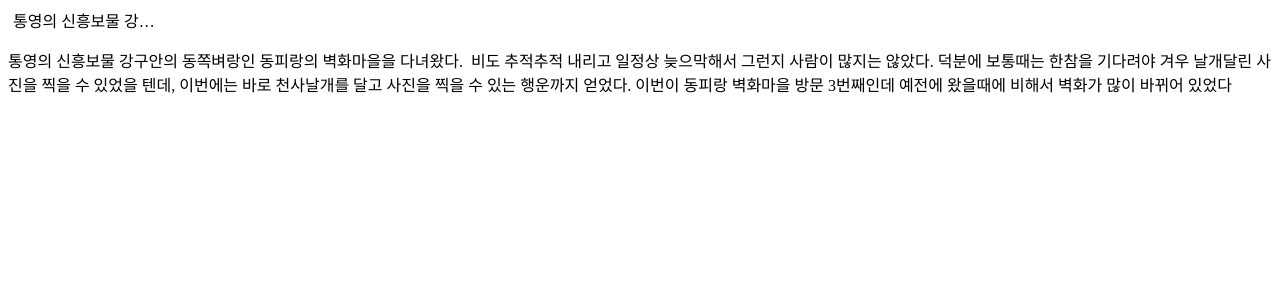
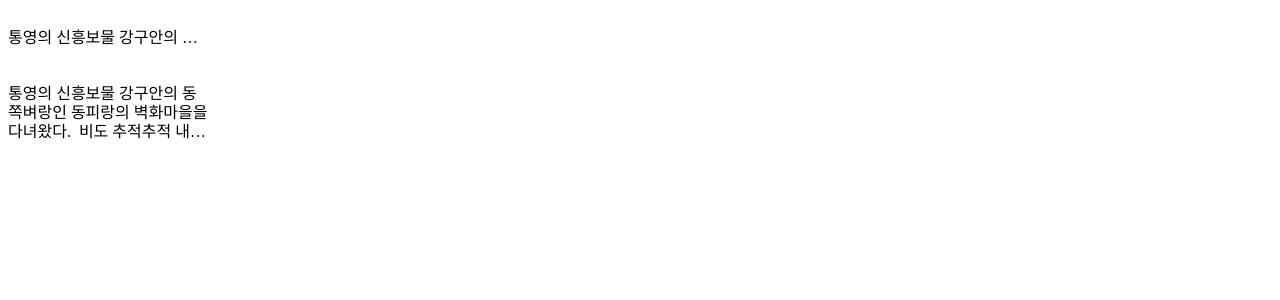
Before and after one commit to bgradecoding/dcxtct, a React (Create React App) app in the folder sample-app/: page /css in a window 1280 px wide. Shown: the top 300 px of the page. Built offline with nearby package versions, Linux system fonts and the light colour scheme.

Commit message:
styled component css base

```diff
--- a/sample-app/package.json
+++ b/sample-app/package.json
@@ -14,6 +14,7 @@
     "react-scripts": "4.0.3",
     "react-swipe": "^6.0.4",
     "react-swipeable": "^6.1.2",
+    "styled-components": "^5.3.0",
     "web-vitals": "^1.1.2"
   },
   "scripts": {
--- a/sample-app/src/pages/CssEx.js
+++ b/sample-app/src/pages/CssEx.js
@@ -1,5 +1,6 @@
 import React from 'react'
 import { makeStyles } from '@material-ui/core/styles';
+import styled from 'styled-components';
 
 const useStyles = makeStyles((theme) => ({
   oneline: {
@@ -9,20 +10,7 @@ const useStyles = makeStyles((theme) => ({
     textOverflow:'ellipsis',
     whiteSpace:'nowrap',
   },
-  multiline:{
-    display: '-webkit-box',
-    display: '-ms-flexbox',
-    display: 'box',
-    marginTop:'1px',
-    maxHeight:'80px',
-    overflow:'hidden',
-    verticalAlign:'top',
-    textOverflow: 'ellipsis',
-    wordBreak:'break-all',
-    webkitBoxOrient:'vertical',
-    webkitLineClamp:3
 
-  }
 }));
 
 
@@ -32,12 +20,48 @@ function CssEx() {
 
     return (
         <>
-<div className={classes.oneline} >통영의 신흥보물 강구안의 동쪽벼랑인 동피랑의 벽화마을을 다녀왔다</div>
+<OneLine>통영의 신흥보물 강구안의 동쪽벼랑인 동피랑의 벽화마을을 다녀왔다</OneLine>
 
-<p class="txt_post">통영의 신흥보물 강구안의 동쪽벼랑인 동피랑의 벽화마을을 다녀왔다.&nbsp; 비도 추적추적 내리고 일정상 늦으막해서 그런지 사람이 많지는 않았다. 덕분에 보통때는 한참을 기다려야 겨우 날개달린 사진을 찍을 수 있었을 텐데, 이번에는 바로 천사날개를 달고 사진을 찍을 수 있는 행운까지 얻었다. 이번이 동피랑 벽화마을 방문 3번째인데 예전에 왔을때에 비해서 벽화가 많이 바뀌어 있었다</p>
+<Ellipsis>통영의 신흥보물 강구안의 동쪽벼랑인 동피랑의 벽화마을을 다녀왔다.&nbsp;
+     비도 추적추적 내리고 일정상 늦으막해서 그런지 사람이 많지는 않았다.
+     덕분에 보통때는 한참을 기다려야 겨우 날개달린 사진을 찍을 수 있었을 텐데,
+     이번에는 바로 천사날개를 달고 사진을 찍을 수 있는 행운까지 얻었다.
+     이번이 동피랑 벽화마을 방문 3번째인데 예전에 왔을때에 비해서 벽화가 많이 바뀌어 있었다</Ellipsis>
 
         </>
     )
 }
 
+
+const OneLine = styled.p`
+display: inline-block;
+width: 200px;
+white-space: nowrap;
+overflow: hidden;
+text-overflow: ellipsis;
+
+
+  }
+`;
+
+
+const Ellipsis = styled.p`
+display: inline-block;
+width: 200px;
+white-space: nowrap;
+overflow: hidden;
+text-overflow: ellipsis;
+
+white-space: normal;
+line-height: 1.2;
+height: 3.6em;
+text-align: left;
+word-wrap: break-word;
+display: -webkit-box;
+-webkit-line-clamp: 3;
+-webkit-box-orient: vertical;
+
+  }
+`;
+
 export default CssEx
```
Also changed, not shown: 1 other file (tests, documents, lock files or other folders).
